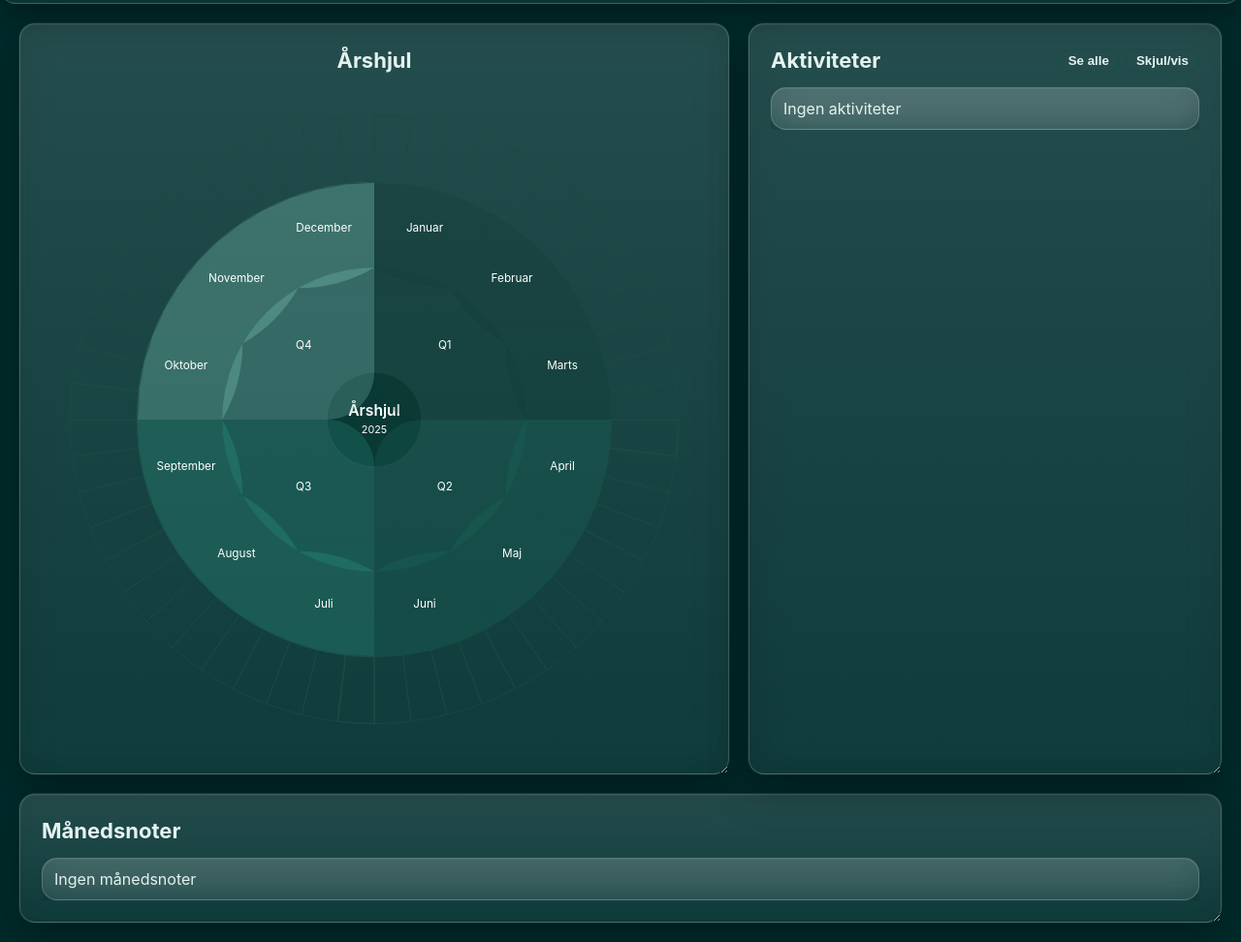
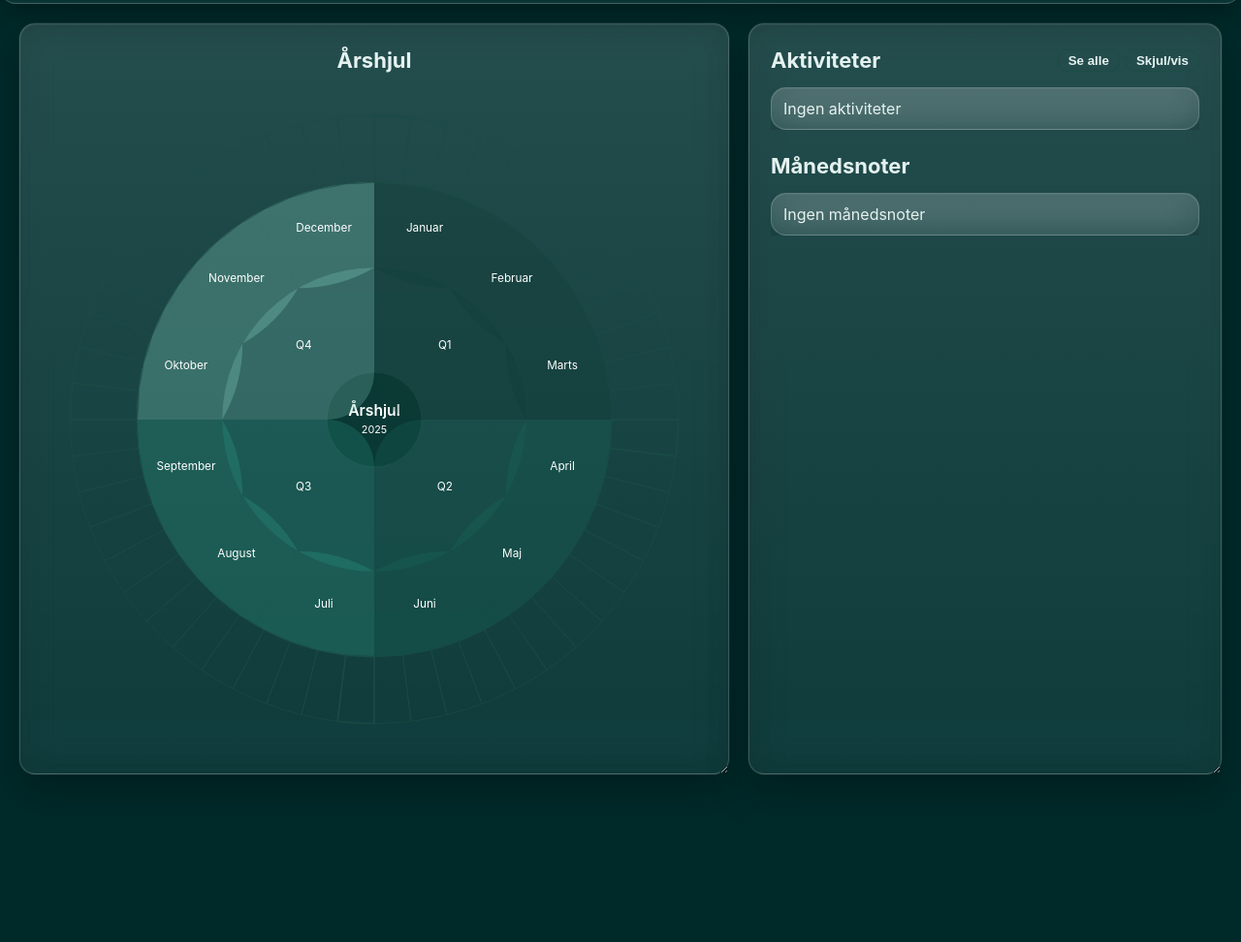
Before and after one commit to zolfaqar1223/-rshjul, a plain HTML site: page customer.html in a window 1280 px wide. Shown: the part 58-1030 px from the top of the page at 97% size. After the commit the page ends 877 px from the top, so only its background shows below. Drawn offline with Linux system fonts and the light colour scheme.

Commit message:
Customer: two boxes only; right card contains Activities + Month Notes widgets.

```diff
--- a/css/styles.css
+++ b/css/styles.css
@@ -450,16 +450,14 @@ svg {
 body.customer .wrap {
   display: grid;
   grid-template-columns: 1.2fr 0.8fr;
-  grid-template-rows: auto 1fr auto;
+  grid-template-rows: auto 1fr;
   grid-template-areas:
     "wheel acts"
-    "wheel acts"
-    "notes notes";
+    "wheel acts";
   gap: 20px;
 }
 body.customer .wheel-wrap { grid-area: wheel; }
 body.customer #listSection { grid-area: acts; }
-body.customer #monthNotesSection { grid-area: notes; }
 
 /* Read-only item modal for customer */
 .customer .viewer-modal {
--- a/customer.html
+++ b/customer.html
@@ -20,12 +20,6 @@
       <h3>Årshjul</h3>
       <svg id="wheel" viewBox="0 0 700 700" aria-label="Årshjul"></svg>
     </section>
-    <section class="card glass resizable" id="monthNotesSection">
-      <h3 style="display:flex;align-items:center;justify-content:space-between;gap:8px;">
-        <span>Månedsnoter</span>
-      </h3>
-      <div id="monthNotesList" class="list"></div>
-    </section>
     <section class="card glass resizable" id="listSection">
       <h3 style="display:flex;align-items:center;justify-content:space-between;gap:8px;">
         <span>Aktiviteter</span>
@@ -35,6 +29,8 @@
         </span>
       </h3>
       <div id="list" class="list"></div>
+      <h3 style="margin-top:10px;">Månedsnoter</h3>
+      <div id="monthNotesList" class="list"></div>
     </section>
     <!-- Read-only viewer modal -->
     <div class="viewer-modal" id="viewerModal">
```
